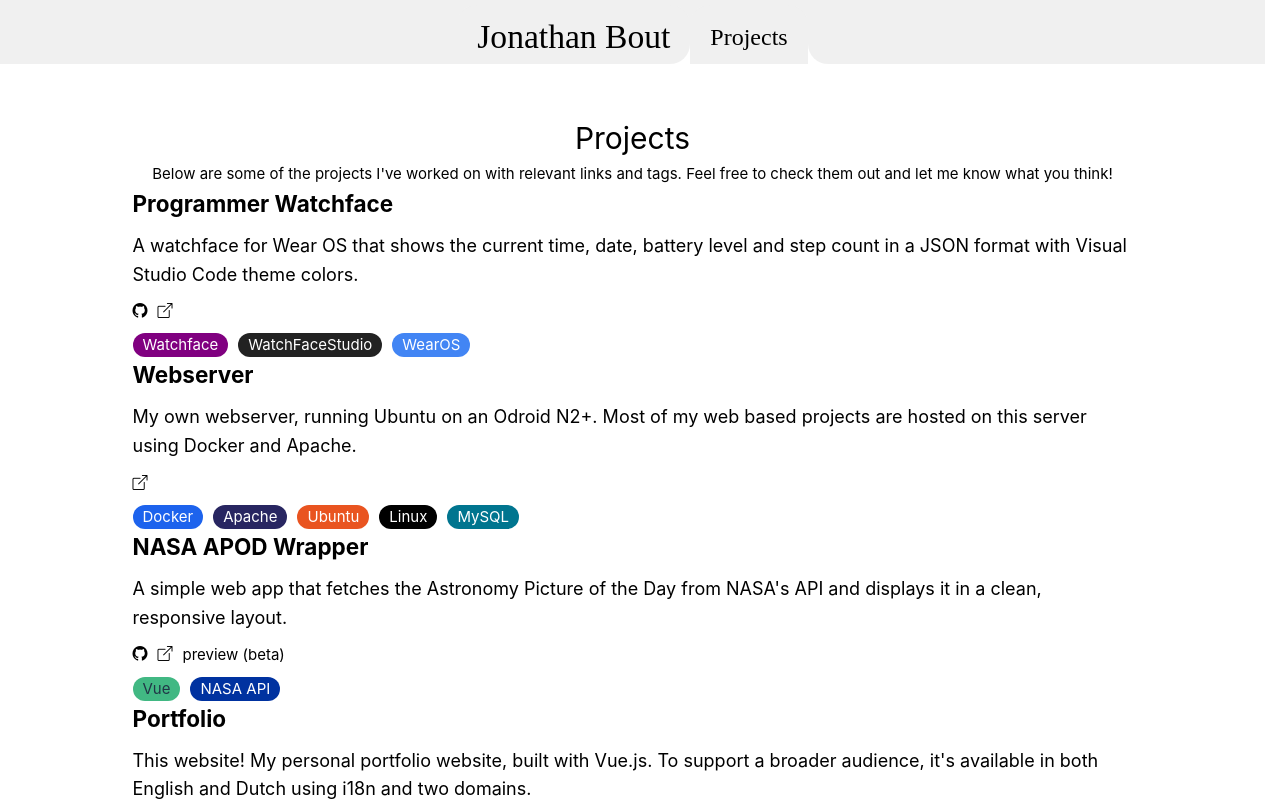
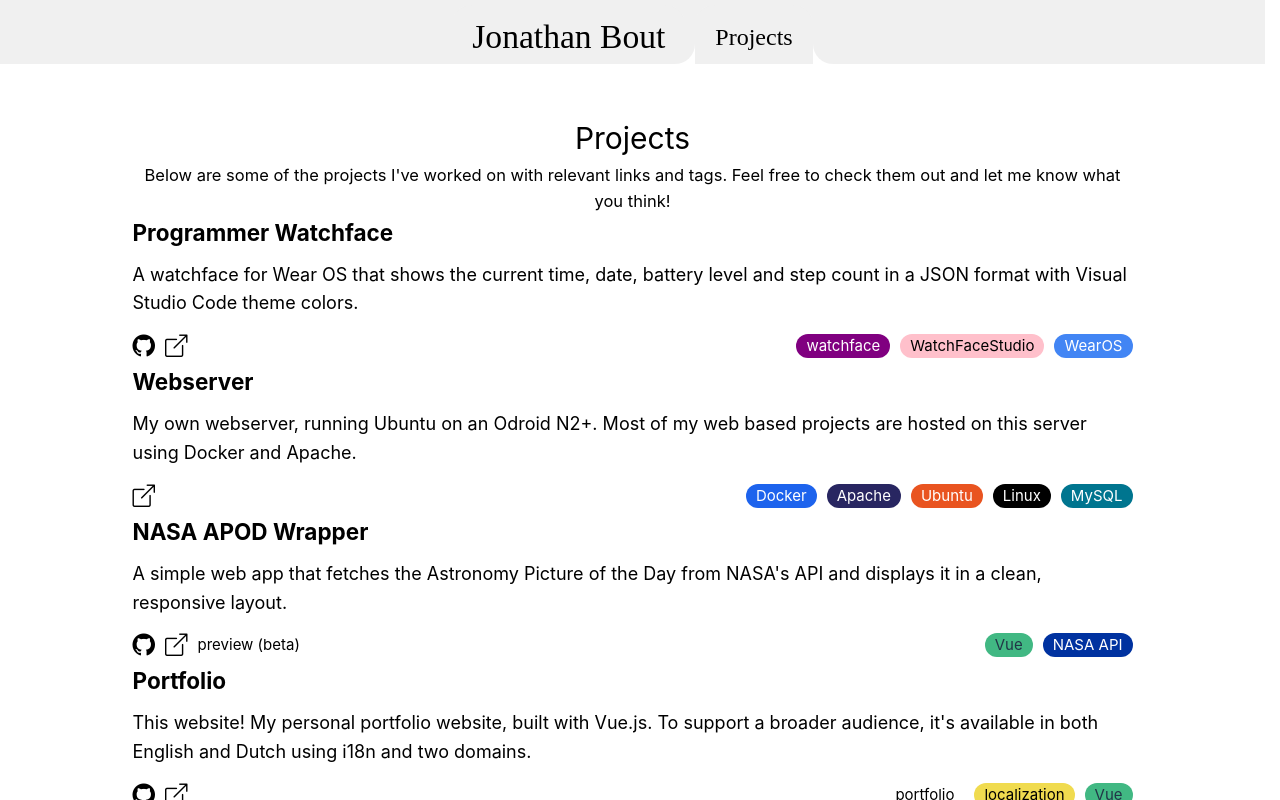
Before and after one commit to JonathanBout/portfolio, a Vue app: page /projects in a window 1280 px wide. Built offline with nearby package versions, Linux system fonts and the light colour scheme; a web font is replaced by a local one.

Commit message:
UI tweaks

```diff
--- a/package.json
+++ b/package.json
@@ -14,6 +14,7 @@
     },
     "dependencies": {
         "bootstrap-icons": "^1.11.2",
+        "flag-icons": "^7.2.0",
         "vue": "^3.2.47",
         "vue-i18n": "^9.9.1",
         "vue-router": "^4.1.6"
--- a/src/assets/base.less
+++ b/src/assets/base.less
@@ -74,7 +74,8 @@
 
     &:focus-visible {
         outline: 2px dashed var(--color-link);
-        outline-offset: 2px;
+        outline-offset: 4px;
+        outline-style: dashed;
         z-index: 100;
     }
 }
--- a/src/assets/projects.ts
+++ b/src/assets/projects.ts
@@ -6,86 +6,98 @@
     github?: string = undefined
     demo?: string = undefined
     description?: { [K in Locale]: string }
-    tags: string[] = []
+    tags: TagName[] = []
     allowPreview?: boolean = false
 
     constructor(args: { [K in keyof Project]?: Project[K] }) {
         Object.assign(this, args)
     }
 }
+
 export class Tag {
     name: string = ""
     url?: string = undefined
     color: string = ""
     textColor: string = ""
+
+    constructor(args?: Tag) {
+        Object.assign(this, args)
+    }
 }
 
-const tags: Tag[] = [
-    {
+const tags = {
+    vue: new Tag({
         name: "Vue",
         color: "#41b883",
         textColor: "#213547",
         url: "https://vuejs.org"
-    },
-    {
+    }),
+    nasaApi: new Tag({
         name: "NASA API",
         color: "#0032a0",
         textColor: "#fff",
         url: "https://api.nasa.gov"
-    },
-    {
+    }),
+    docker: new Tag({
         name: "Docker",
         color: "#1D63ED",
         textColor: "#fff",
         url: "https://www.docker.com"
-    },
-    {
+    }),
+    apache: new Tag({
         name: "Apache",
         color: "#282661",
         textColor: "#fff",
         url: "https://httpd.apache.org"
-    },
-    {
+    }),
+    ubuntu: new Tag({
         name: "Ubuntu",
         color: "#E95420",
         textColor: "#fff",
         url: "https://ubuntu.com"
-    },
-    {
+    }),
+    linux: new Tag({
         name: "Linux",
         color: "#000",
         textColor: "#fff",
         url: "https://www.linux.org"
-    },
-    {
+    }),
+    mySQL: new Tag({
         name: "MySQL",
         color: "#00758F",
         textColor: "#fff",
         url: "https://www.mysql.com"
-    },
-    {
-        name: "Watchface",
+    }),
+    watchface: new Tag({
+        name: "watchface",
         color: "purple",
         textColor: "#fff"
-    },
-    {
+    }),
+    wfs: new Tag({
         name: "WatchFaceStudio",
-        color: "#222",
-        textColor: "#fff",
+        color: "pink",
+        textColor: "black",
         url: "https://developer.samsung.com/watch-face-studio/overview.html"
-    },
-    {
+    }),
+    wearOS: new Tag({
         name: "WearOS",
         color: "#4285F4",
         textColor: "#fff",
         url: "https://wearos.google.com"
-    },
-    {
-        name: "Portfolio",
+    }),
+    portfolio: new Tag({
+        name: "portfolio",
         color: "white",
         textColor: "black"
-    }
-]
+    }),
+    localization: new Tag({
+        name: "localization",
+        color: "#f0db4f",
+        textColor: "#000"
+    })
+}
+
+type TagName = keyof typeof tags
 
 const projects: Project[] = [
     new Project({
@@ -96,7 +108,7 @@
         id: "programmer-watchface",
         github: "https://github.com/jonathanbout/programmer-watchface",
         demo: "https://play.google.com/store/apps/details?id=com.jonathanbout.watchface.programmer",
-        tags: ["Watchface", "WatchFaceStudio", "WearOS"],
+        tags: ["watchface", "wfs", "wearOS"],
         description: {
             en: "A watchface for Wear OS that shows the current time, date, battery level and step count in a JSON format with Visual Studio Code theme colors.",
             nl: "Een wijzerplaat voor Wear OS die de huidige tijd, datum, batterijpercentage en stappenteller weergeeft in een JSON-formaat met Visual Studio Code themakleuren."
@@ -106,7 +118,7 @@
         name: "Webserver",
         id: "webserver",
         demo: "https://server.jonathanbout.com",
-        tags: ["Docker", "Apache", "Ubuntu", "Linux", "MySQL"],
+        tags: ["docker", "apache", "ubuntu", "linux", "mySQL"],
         description: {
             en: "My own webserver, running Ubuntu on an Odroid N2+. Most of my web based projects are hosted on this server using Docker and Apache.",
             nl: "Mijn eigen webserver, Ubuntu op een Odroid N2+. De meeste van mijn webprojecten worden gehost op deze server met behulp van Docker en Apache."
@@ -121,7 +133,7 @@
             en: "A simple web app that fetches the Astronomy Picture of the Day from NASA's API and displays it in a clean, responsive layout.",
             nl: "Een simpele webapp die de Astronomy Picture of the Day van NASA's API ophaalt en deze in een nette, responsive layout weergeeft."
         },
-        tags: ["Vue", "NASA API"],
+        tags: ["vue", "nasaApi"],
         allowPreview: true
     }),
     new Project({
@@ -133,7 +145,7 @@
             en: "This website! My personal portfolio website, built with Vue.js. To support a broader audience, it's available in both English and Dutch using i18n and two domains.",
             nl: "Deze website! Mijn persoonlijke portfolio website, gebouwd met Vue.js. Om een breder publiek te ondersteunen, is deze beschikbaar in zowel het Engels als het Nederlands met behulp van i18n en twee domeinen."
         },
-        tags: ["Vue", "Portfolio"]
+        tags: ["portfolio", "localization", "vue"]
     })
 ]
 
--- a/src/components/FooterComponent.vue
+++ b/src/components/FooterComponent.vue
@@ -3,7 +3,7 @@
 const creditsYear = new Date().getFullYear()
 
 defineProps<{
-	inert: boolean
+    inert: boolean
 }>()
 
 const locale = inject("locale")
@@ -33,6 +33,10 @@
 </template>
 
 <style scoped lang="less">
+footer {
+    background: linear-gradient(180deg, transparent, #0005);
+}
+
 .credits,
 .language-display,
 .links {
--- a/src/components/HeaderComponent.vue
+++ b/src/components/HeaderComponent.vue
@@ -57,6 +57,7 @@
         position: sticky;
         top: 0;
         z-index: 100;
+        height: fit-content;
     }
 }
 
@@ -151,6 +152,10 @@
                 box-shadow: 0 var(--border-radius) 0 0 var(--color-background);
             }
         }
+
+        &:hover:not(.active) {
+            filter: brightness(1.1);
+        }
     }
 
     header {
@@ -159,6 +164,7 @@
         width: 100%;
         box-shadow: 100px 0 0 0 var(--color-secondary-background);
         padding-top: 5px;
+        gap: 10px;
     }
 }
 @media (width <= 700px) {
--- a/src/components/ProjectComponent.vue
+++ b/src/components/ProjectComponent.vue
@@ -27,21 +27,21 @@
         </div>
         <div class="links">
             <span v-if="project.github">
-                <a :href="project.github" target="_blank" class="bi bi-github"></a>
+                <a :href="project.github" target="_blank" class="bi bi-github big"></a>
             </span>
             <span v-if="project.demo">
-                <a :href="project.demo" target="_blank" class="bi bi-box-arrow-up-right"></a>
+                <a :href="project.demo" target="_blank" class="bi bi-box-arrow-up-right big"></a>
             </span>
             <span v-if="project.demo">
                 <button class="link" v-if="project.allowPreview" @click="showPreview = !showPreview">
                     {{ $t("projects.open-preview") }}
                 </button>
             </span>
-        </div>
-        <div class="tags">
-            <template v-for="tag in project.tags" v-bind:key="tag">
-                <TagComponent :tag="tag" />
-            </template>
+            <ul class="tags">
+                <li v-for="tag in project.tags" v-bind:key="tag">
+                    <TagComponent :tag="tag" />
+                </li>
+            </ul>
         </div>
     </div>
 </template>
@@ -71,13 +71,27 @@
     display: flex;
     flex-direction: row;
     gap: 10px;
+    .big {
+        font-size: 1.5em;
+    }
+    align-items: center;
 }
 
 .tags {
-    display: flex;
     flex-direction: row;
     flex-wrap: wrap;
     gap: 10px;
+    list-style-type: none;
+    padding: 0;
+    display: inline-flex;
+    justify-content: end;
+    height: fit-content;
+    align-items: center;
+    flex: 1 0 auto;
+
+    * {
+        display: block;
+    }
 }
 
 .preview {
--- a/src/components/TagComponent.vue
+++ b/src/components/TagComponent.vue
@@ -1,16 +1,16 @@
 <script setup lang="ts">
-import tagsData from "@/assets/projects"
+import tagsData, { Tag } from "@/assets/projects"
 
 const props = defineProps({
     tag: String
 })
 
-const foundTag = tagsData.tags.find((t) => t.name === props.tag)
+const foundTag = (tagsData.tags as any)[props.tag || ""] as Tag
 
 let style: string | undefined = undefined
 
 if (foundTag) {
-    style = `background-color: ${foundTag.color}; color: ${foundTag.textColor}`
+    style = `background-color: ${foundTag.color ?? "white"}; color: ${foundTag.textColor ?? "black"}`
 }
 </script>
 
--- a/src/main.ts
+++ b/src/main.ts
@@ -1,5 +1,6 @@
 import "./assets/main.less"
 import "bootstrap-icons/font/bootstrap-icons.css"
+import "/node_modules/flag-icons/css/flag-icons.min.css"
 
 import { createApp } from "vue"
 import App from "./App.vue"
--- a/src/views/ProjectsView.vue
+++ b/src/views/ProjectsView.vue
@@ -5,7 +5,7 @@
 <template>
     <div class="page-root">
         <h1>{{ $t("projects.title") }}</h1>
-        <div class="intro">{{ $t("projects.intro") }}</div>
+        <p class="intro">{{ $t("projects.intro") }}</p>
         <ProjectComponent :project="project" v-for="project in projectsData.projects" :key="project.id" />
         <div class="see-more">
             <a href="https://github.com/jonathanbout">{{ $t("projects.see-more") }}</a>
@@ -15,6 +15,7 @@
 <style lang="less" scoped>
 .intro {
     text-align: center;
+    font-size: 1.1em;
 }
 .see-more {
     display: flex;
```
Also changed, not shown: 1 other file (tests, documents, lock files or other folders).
